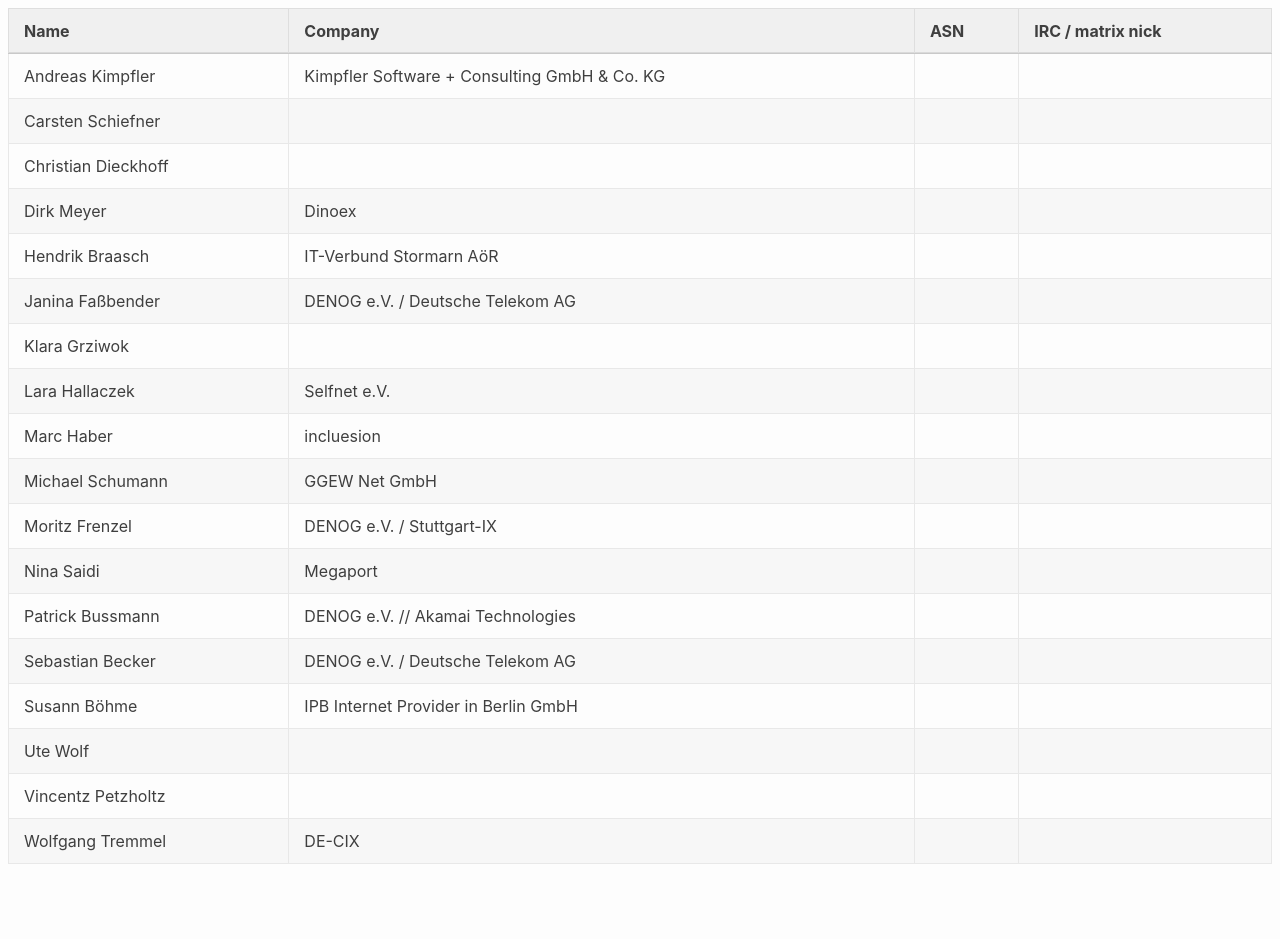
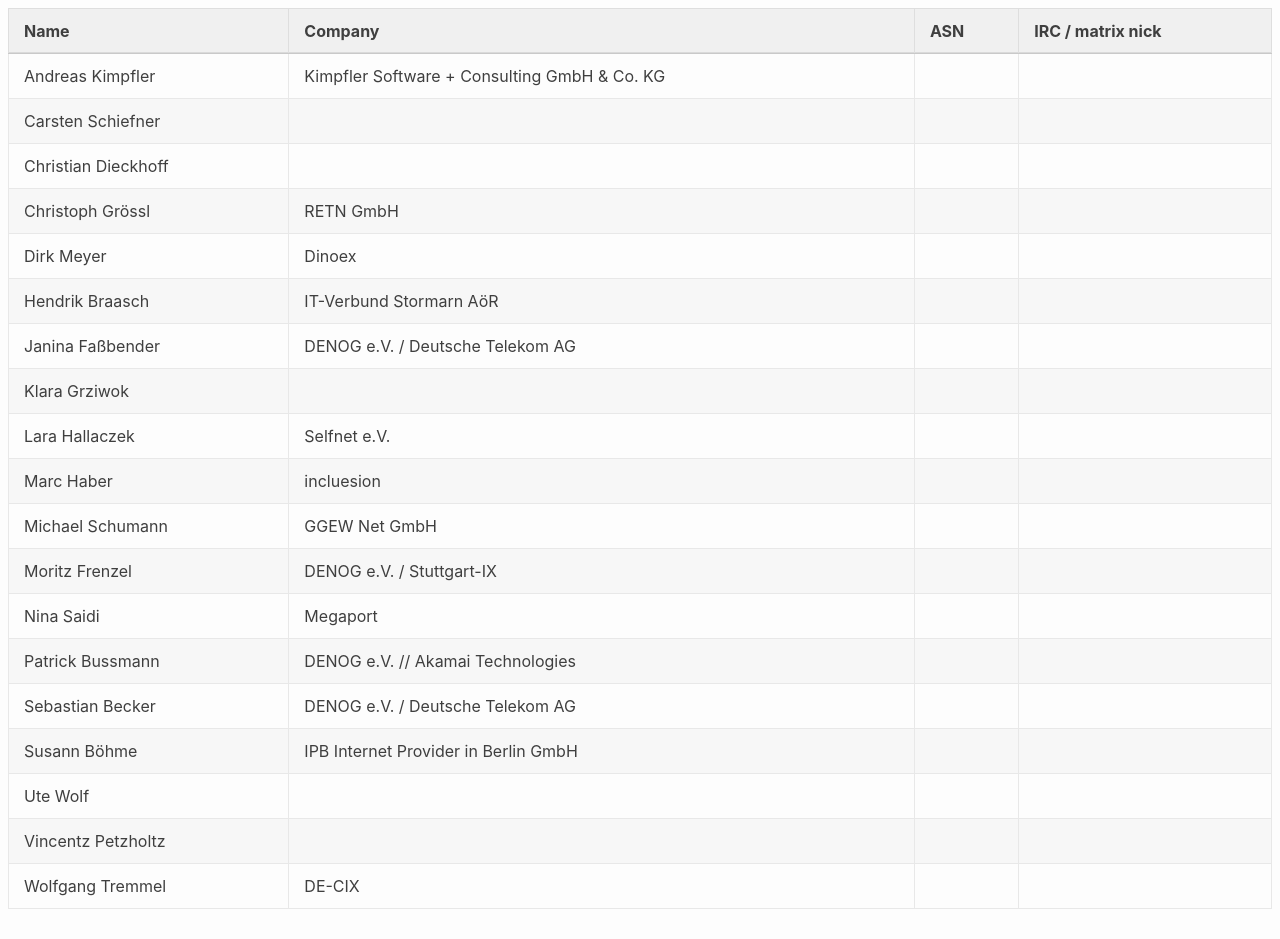
Before and after one commit to denog/pretix-attendeelist, a Jekyll site: the page built from member2025/index.markdown, in a window 1280 px wide and 939 px high. Built offline with Jekyll 4.4.1, drawn with Linux system fonts in a browser that asks for light colours.

Commit message:
Latest data: Wed Jan 22 15:30:22 UTC 2025

```diff
--- a/_data/attendees_denogmeetup25-01.json
+++ b/_data/attendees_denogmeetup25-01.json
@@ -58,6 +58,12 @@
     "company": "Freifunk Frankfurt am Main e.V.",
     "irc": "skorpy",
     "asn": "64475"
+  },
+  {
+    "name": "Marie Brücher-Herpel",
+    "company": null,
+    "irc": null,
+    "asn": null
   },
   {
     "name": "Markus Jungbluth",
--- a/_data/attendees_member2025.json
+++ b/_data/attendees_member2025.json
@@ -14,6 +14,12 @@
   {
     "name": "Christian Dieckhoff",
     "company": null,
+    "irc": null,
+    "asn": null
+  },
+  {
+    "name": "Christoph Grössl",
+    "company": "RETN GmbH",
     "irc": null,
     "asn": null
   },
```
